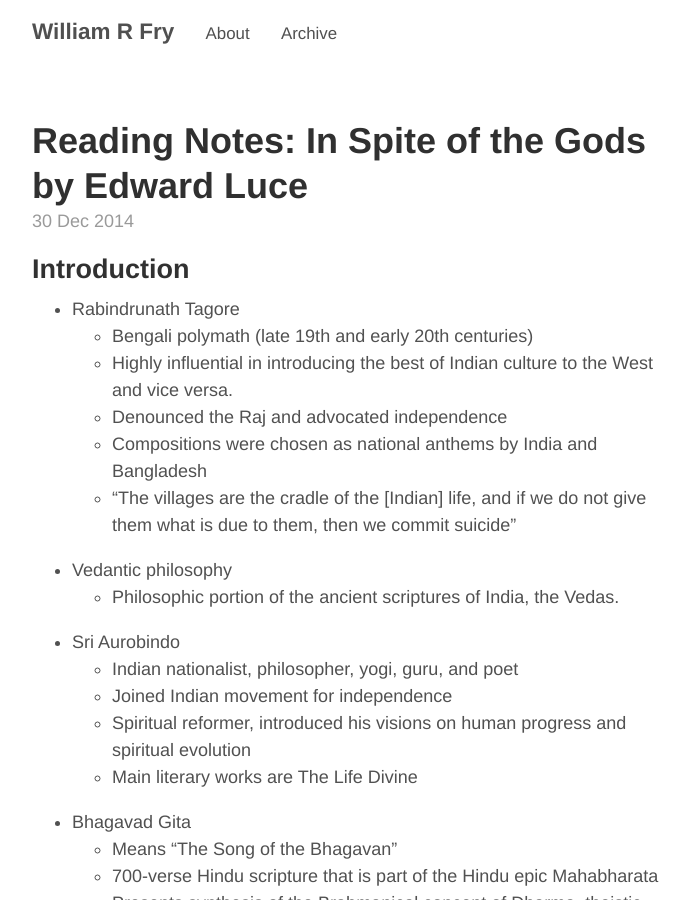
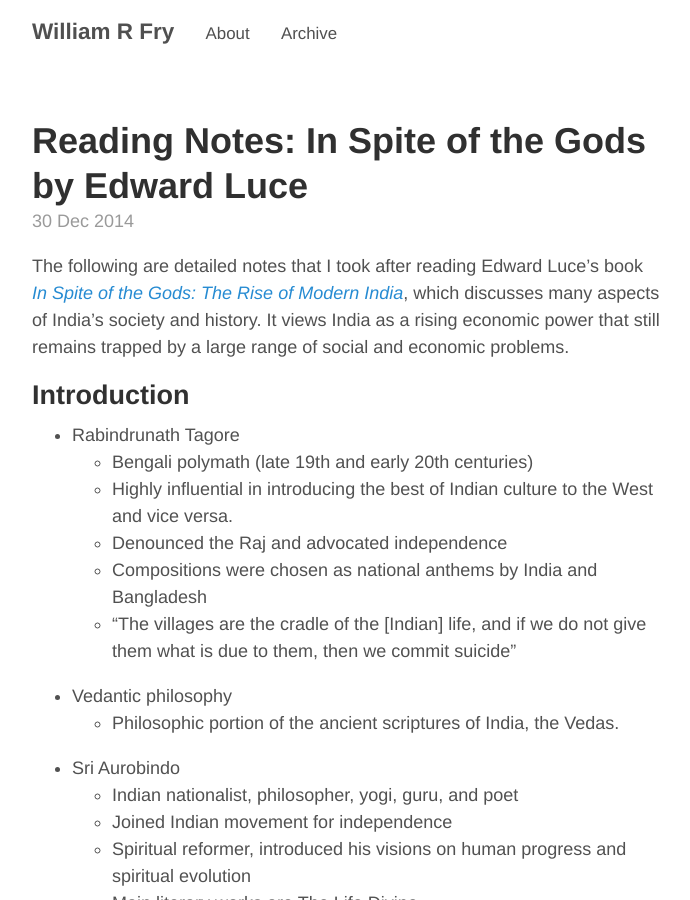
Before and after one commit to Audace/audace.github.io, a Jekyll site: the page built from _posts/2014-12-30-reading-notes-in-spite-of-the-gods.md, in a window 1280 px wide and 900 px high. Shown: the whole window, without its empty margins (293-983 px from the left). Built offline with Jekyll 4.4.1, drawn with Linux system fonts in a browser that asks for light colours; comment, search, counter and statistics services are not loaded.

Commit message:
Included separator

```diff
--- a/_posts/2014-12-30-reading-notes-in-spite-of-the-gods.md
+++ b/_posts/2014-12-30-reading-notes-in-spite-of-the-gods.md
@@ -3,6 +3,9 @@
 title: Reading Notes&#58; In Spite of the Gods by Edward Luce
 comments: true
 ---
+The following are detailed notes that I took after reading Edward Luce's book [*In Spite of the Gods: The Rise of Modern India*](http://www.amazon.com/In-Spite-Gods-Modern-India/dp/1400079772), which discusses many aspects of India's society and history. It views India as a rising economic power that still remains trapped by a large range of social and economic problems.
+
+<!--more-->
 
 ##Introduction
 - Rabindrunath Tagore
```
Also changed, not shown: _posts/2014-06-08-pros-and-cons-of-github.md (+2 -0 lines), _posts/2014-07-13-the-dangers-of-freshman-year.md (+2 -0 lines).
